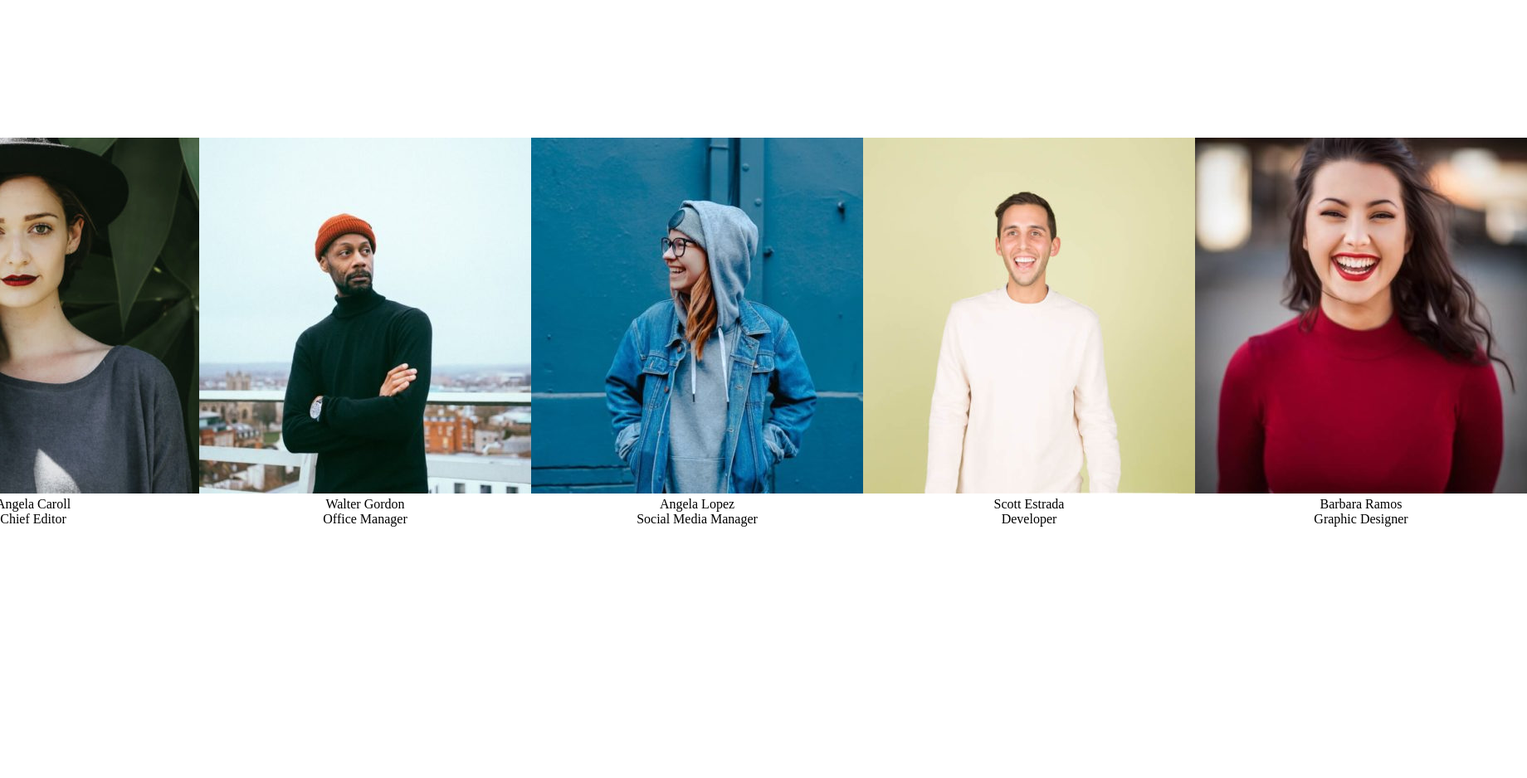
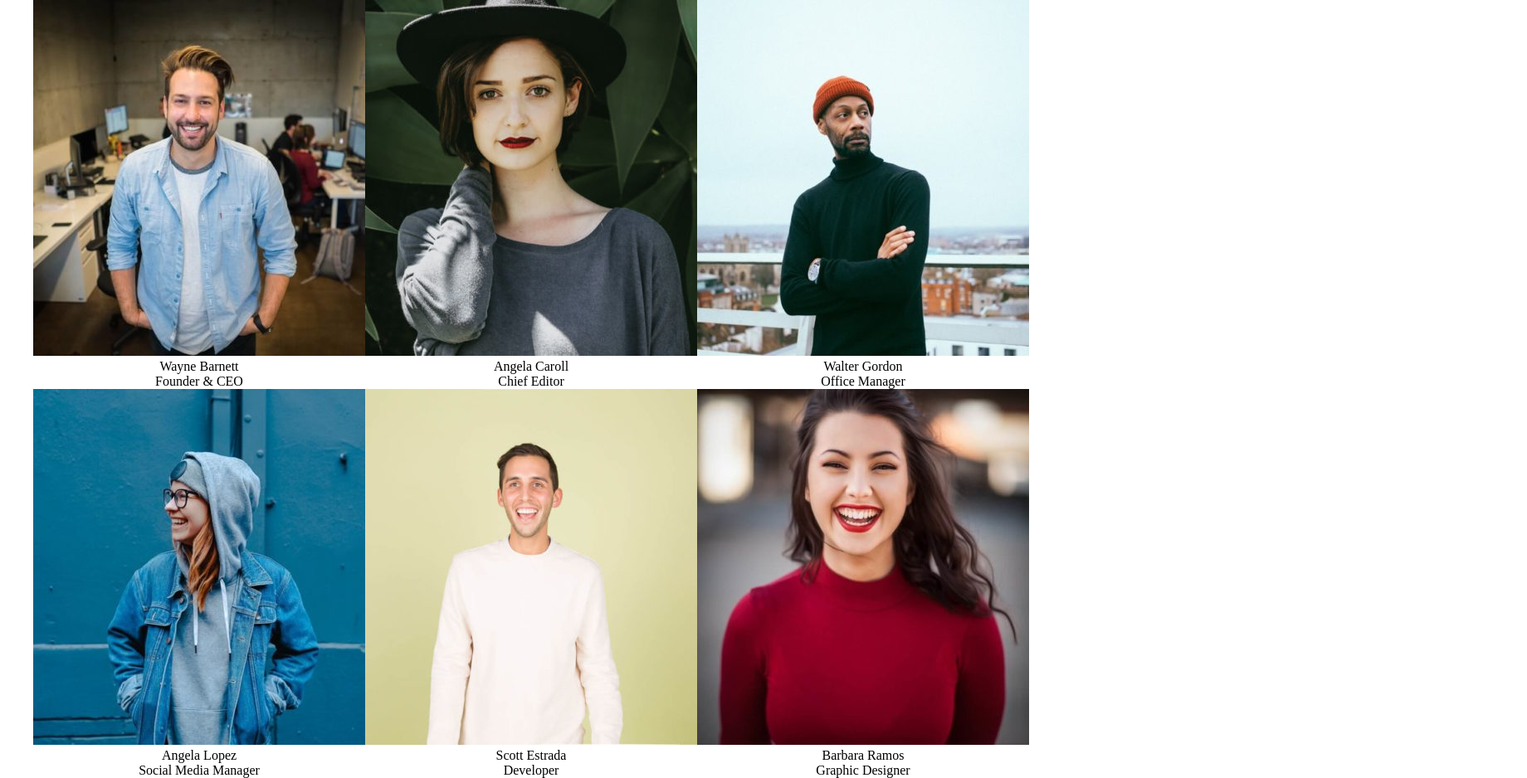
Before and after one commit to MicheleRai/js-our-team, a plain HTML site: page index.html in a window 1280 px wide. Shown: the whole page at 83% size, 1840 px wide, since content can reach past the window. Before the commit the page ends 800 px from the top, so only its background shows below. Drawn offline with Linux system fonts and the light colour scheme; files whose address does not match are found by name.

Commit message:
aesthetic improve

```diff
--- a/css/style.css
+++ b/css/style.css
@@ -6,6 +6,7 @@
 .card-container{
     height: 100vh;
     display: flex;
+    flex-wrap: wrap;
     justify-content: center;
     align-items: center;
 }
--- a/js/script.js
+++ b/js/script.js
@@ -61,7 +61,7 @@ for (let i = 0; i < arrTeam.length; i++) {
     cardContainer.append(cardMember);
 
     let cardMemberPh = document.createElement('div');
-    cardMemberPh.innerHTML =`<img src="${arrTeam[i].photo}" alt="">`;
+    cardMemberPh.innerHTML =`<img src="img/${arrTeam[i].photo}" alt="">`;
     cardMember.append(cardMemberPh);
 
 
```
